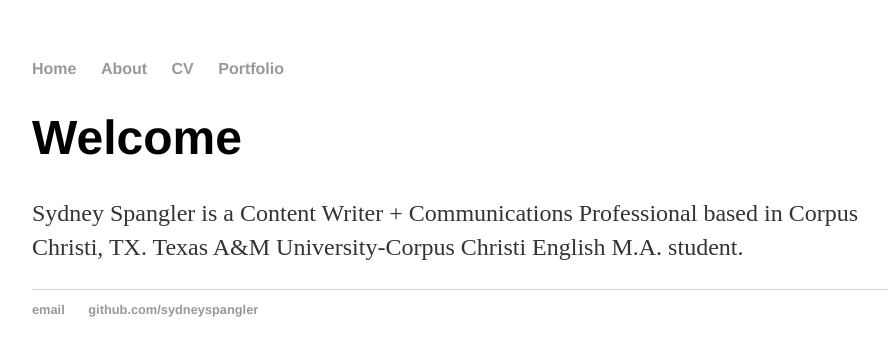
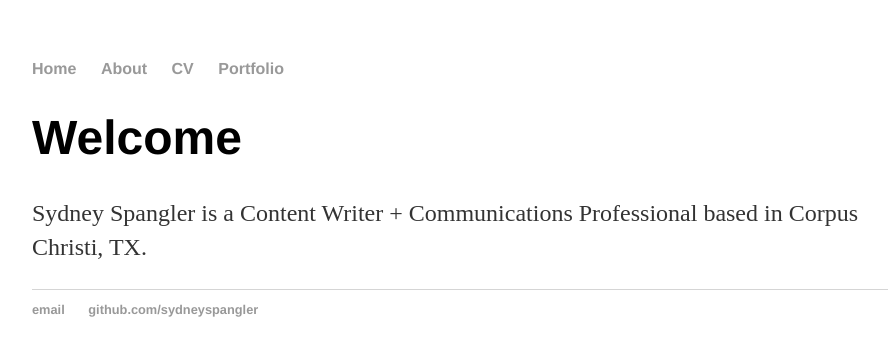
Before and after one commit to sydneyspangler/sydneyspangler.github.io, a Jekyll site: the page built from index.html, in a window 1280 px wide. Shown: the top 356 px of the page, without its empty margins (160-1048 px from the left). Built offline with Jekyll 4.4.1, drawn with Linux system fonts in a browser that asks for light colours.

Commit message:
Update index.html

```diff
--- a/index.html
+++ b/index.html
@@ -4,5 +4,5 @@ title: sydneyspangler
 ---
 <div class="blurb">
 	<h1>Welcome</h1>
-	<p>Sydney Spangler is a Content Writer + Communications Professional based in Corpus Christi, TX. Texas A&amp;M University-Corpus Christi English M.A. student.</p>
+	<p>Sydney Spangler is a Content Writer + Communications Professional based in Corpus Christi, TX.</p>
 </div><!-- /.blurb -->
```
